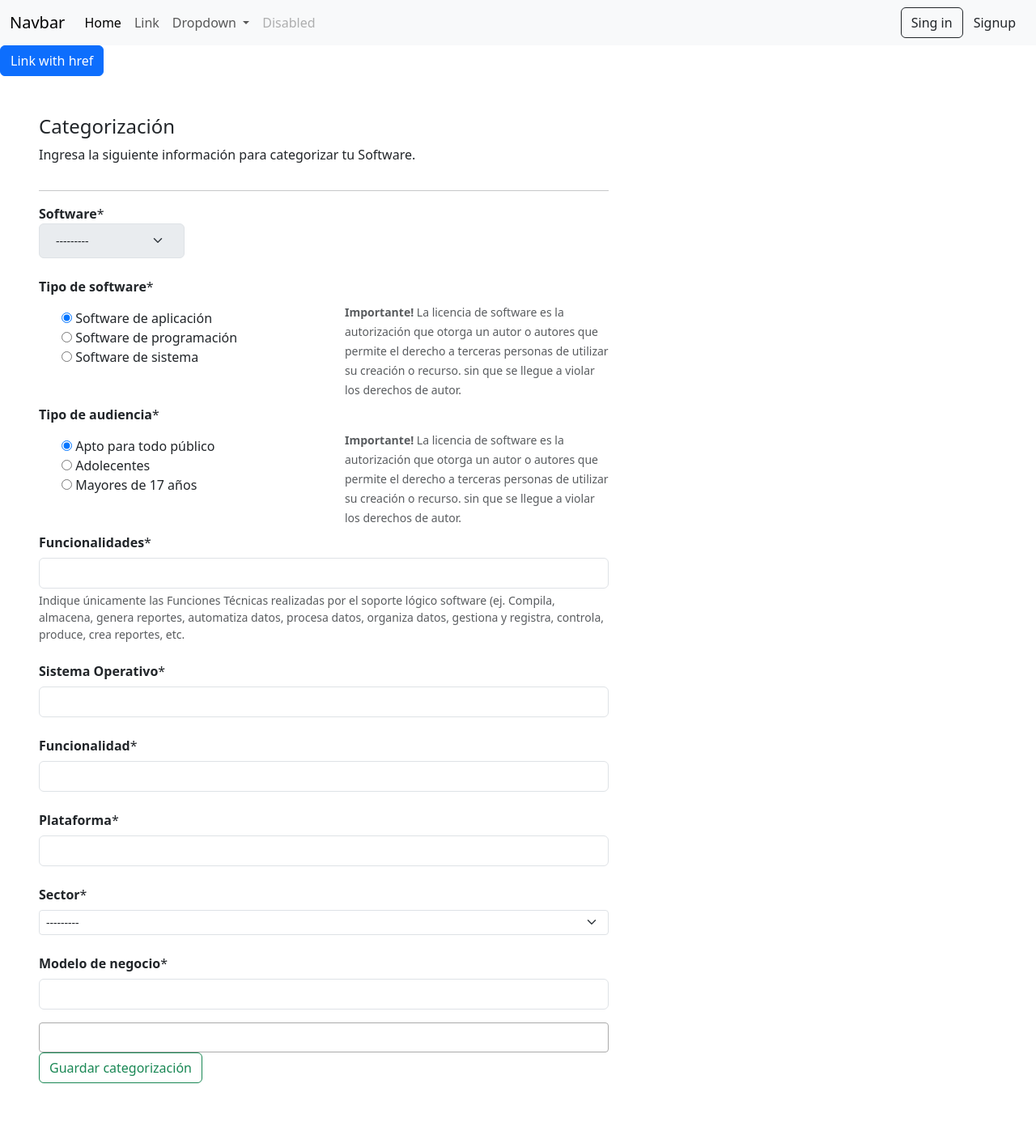
After one commit to JohnAlexGuerrero/prototipo, a Django app: page /1/categoria/ in a window 1280 px wide. The commit adds this page. Shown: the whole page at 81% size. Run offline with Django 5.2, Linux system fonts and the light colour scheme; tables that the repository leaves empty hold one stand-in row (values such as "Sample post"); lists and menus that the app fills with data are empty; some libraries are stand-ins or nearby versions.

```diff
--- a/apps/repository/forms.py
+++ b/apps/repository/forms.py
@@ -4,6 +4,28 @@ from django_countries.widgets import CountrySelectWidget
 from django import forms
 
 from repository.models import Software
+from repository.models import Category
+from authentication.models import CustomUser
+
+class CategoryForm(forms.ModelForm):
+
+    class Meta:
+        model = Category
+        fields = ("software","type_software","type_public","type_industry","os")
+
+        widgets = {
+            "software": forms.Select(attrs={'class':'border-0 bg-body-secondary form-select form-select-sm'}),
+            "type_software": forms.RadioSelect(attrs={'class':'form-ckeck-input'}),
+            "type_public": forms.RadioSelect(attrs={'class':'form-ckeck-input'}),
+            "type_industry": forms.Select(attrs={
+                'class':'form-select form-select-sm js-example-basic-single',
+            }),
+            "os": forms.Select(attrs={
+                'class':'form-control js-example-basic-single',
+                'placeholder': 'Selecciona los sistemas operativos',
+            })
+        }
+
 
 class SoftwareNewForm(forms.ModelForm):
     origin_country = CountryField().formfield()
--- a/apps/repository/models.py
+++ b/apps/repository/models.py
@@ -18,14 +18,35 @@ class TypeOfWork(models.IntegerChoices):
 
 class TypeFunctionSoftware(models.IntegerChoices):
     APPLICATION = 1, "Software de aplicación"
-    MANAGEMENT = 2, "Software de gestión"
-    PROGRAMMING = 3, "Software de desarrollo"
-    SYSTEM = 4, "Software de sistema"
+    PROGRAMMING = 2, "Software de programación"
+    SYSTEM = 3, "Software de sistema"
 
 class TypePublic(models.IntegerChoices):
     ALL_PUBLIC = 1, "Apto para todo público"
     TEENAGERS = 2, "Adolecentes"
     ADULT = 3, "Mayores de 17 años"
+
+class Sector(models.IntegerChoices):
+    HEALTH = 1,	"Salud"
+    EDUCATION = 2,	"Educación"
+    FINANCE = 3, "Finanzas"
+# 4	Manufactura
+# 5	Retail
+# 6	Transporte y logística
+# 7	Agricultura
+# 8	Gobierno
+# 9	Telecomunicaciones
+# 10	Energía
+# 11	Recursos Humanos
+# 12	Marketing
+# 13	Legal
+# 14	Construcción
+# 15	Turismo
+# 16	Bienes Raíces
+# 17	Entretenimiento
+# 18	Deportes
+# 19	Ciencia e investigación
+# 20	Servicios Públicos
 
 class Software(models.Model):
     title = models.CharField(("Software titulo"), max_length=150, null=False, unique=True)
@@ -58,8 +79,9 @@ class Software(models.Model):
 class Category(models.Model):
     software = models.OneToOneField(Software, verbose_name=("software"), on_delete=models.CASCADE)
     type_software = models.PositiveSmallIntegerField(("Tipo de software por funcionalidad"), choices=TypeFunctionSoftware.choices, default=TypeFunctionSoftware.APPLICATION)
-    type_public = models.PositiveSmallIntegerField(("Tipo de audiencia"), choices=TypePublic.choices)
-    collection = models.CharField(("categoria"), max_length=250, blank=True, null=True)
+    type_public = models.PositiveSmallIntegerField(("Tipo de audiencia"), choices=TypePublic.choices, default=TypePublic.ALL_PUBLIC)
+    type_industry = models.PositiveSmallIntegerField(("sector"), choices=Sector.choices)
+    # functions = models.CharField("functions", max_length=250, choices=Sector.choices)
     os = models.CharField(("sistema operativo"), max_length=250, blank=False, null=False)
 
     class Meta:
--- a/apps/repository/urls.py
+++ b/apps/repository/urls.py
@@ -1,8 +1,10 @@
 from django.urls import path
 
 from repository.views import SoftwareCreateView, SoftwareDetailView
+from repository.views import CategoryCreateView
 
 urlpatterns = [
     path('new/', SoftwareCreateView.as_view(), name='repository_new'),
     path('<slug:slug>/', SoftwareDetailView.as_view(), name='repository'),
+    path('<slug:slug>/categoria/', CategoryCreateView.as_view(), name='categorization'),
 ]
--- a/apps/repository/views.py
+++ b/apps/repository/views.py
@@ -2,14 +2,22 @@ from django.shortcuts import render
 from django.urls import reverse_lazy
 
 from repository.models import Software
+from repository.models import Category
 
 from repository.forms import SoftwareNewForm
+from repository.forms import CategoryForm
 
 from django.views.generic import CreateView
 from django.views.generic import TemplateView
 from django.views.generic import DetailView
 
 # Create your views here.
+class CategoryCreateView(CreateView):
+    model = Category
+    template_name = "repository/category/new.html"
+    form_class = CategoryForm
+    success_url = reverse_lazy('dashboard')
+
 class SoftwareCreateView(CreateView):
     model = Software
     template_name = "repository/new.html"
--- a/apps/templates/base/base-full-screen.html
+++ b/apps/templates/base/base-full-screen.html
@@ -20,7 +20,7 @@
 
     <link href="https://cdn.jsdelivr.net/npm/bootstrap@5.3.3/dist/css/bootstrap.min.css" rel="stylesheet" integrity="sha384-QWTKZyjpPEjISv5WaRU9OFeRpok6YctnYmDr5pNlyT2bRjXh0JMhjY6hW+ALEwIH" crossorigin="anonymous">
   </head>
-  <body>
+  <body class="bg-light">
     {% block content %}
     <h1>Hello, world!</h1>
 
--- a/apps/templates/home/index.html
+++ b/apps/templates/home/index.html
@@ -7,8 +7,8 @@ Home Index
 {% endblock title %}
 
 {% block content %}
+
+{% include "includes/navbar.html" %}
 <h1>Index</h1>
 
-<a href="{% url "login" %}">Sing in</a>
-<a href="{% url "signup" %}">Signup</a>
 {% endblock content %}
--- a/apps/templates/includes/navbar.html
+++ b/apps/templates/includes/navbar.html
@@ -27,10 +27,16 @@
             <a class="nav-link disabled" aria-disabled="true">Disabled</a>
           </li>
         </ul>
+        {% if user.is_authenticated %}
         <form class="d-flex" role="search">
           <input class="form-control me-2" type="search" placeholder="Search" aria-label="Search">
           <button class="btn btn-outline-success" type="submit">Search</button>
         </form>
+        {% else %}
+        <a href="{% url "login" %}" class="btn btn-outline-dark">Sing in</a>
+        <a href="{% url "signup" %}" class="btn">Signup</a>
+        {% endif %}
+
       </div>
     </div>
 </nav>
--- /dev/null
+++ b/apps/templates/repository/category/new.html
@@ -0,0 +1,128 @@
+{% extends "base/index.html" %}
+
+{% load static %}
+
+{% block title %}
+@{{user}} - categorización
+{% endblock title %}
+
+{% block cdn %}
+<script src="https://cdnjs.cloudflare.com/ajax/libs/axios/1.6.8/axios.min.js" integrity="sha512-PJa3oQSLWRB7wHZ7GQ/g+qyv6r4mbuhmiDb8BjSFZ8NZ2a42oTtAq5n0ucWAwcQDlikAtkub+tPVCw4np27WCg==" crossorigin="anonymous" referrerpolicy="no-referrer"></script>
+<link href="https://cdn.jsdelivr.net/npm/select2@4.1.0-rc.0/dist/css/select2.min.css" rel="stylesheet" />
+<script src="https://ajax.googleapis.com/ajax/libs/jquery/3.7.1/jquery.min.js"></script>
+{% endblock cdn %}
+
+{% block content %}
+<div class="d-flex justify-content-center flex-column p-5" style="width:50rem;">
+    <h1 class="h4">Categorización</h1>
+    <p>Ingresa la siguiente información para categorizar tu Software.</p>
+    <hr>
+
+    <form method="POST">
+        {% csrf_token %}
+        <div class="mb-3">
+            <label for="basic-url" class="form-label m-0"><strong>Software</strong>* </label>
+            <div class="input-group">
+                <span class="input-group-text bg-body-secondary">{{form.software}}</span>
+            </div>
+            <div class="form-text"></div>
+        </div>
+        <div class="mb-3">
+            <label for="" class="col-form-label m-0"><strong>Tipo de software</strong>*</label>
+            <div class="row">
+                <div class="col form-check form-switch w-25 mt-2">
+                    {{form.type_software}}
+                </div>
+                <div class="col-sm w-25">
+                    <span id="passwordHelpInline" class="form-text">
+                        <strong>Importante! </strong>
+                        La licencia de software es la autorización que otorga un autor o autores que permite el derecho a terceras personas de utilizar su creación o recurso.
+                        sin que se llegue a violar los derechos de autor.
+                    </span>
+                </div>
+        </div>
+        <div class="mb-3">
+            <label for="" class="col-form-label m-0"><strong>Tipo de audiencia</strong>*</label>
+            <div class="row">
+                <div class="col form-check form-switch w-25 mt-2">
+                    {{form.type_public}}
+                </div>
+                <div class="col-sm w-25">
+                    <span id="passwordHelpInline" class="form-text">
+                        <strong>Importante! </strong>
+                        La licencia de software es la autorización que otorga un autor o autores que permite el derecho a terceras personas de utilizar su creación o recurso.
+                        sin que se llegue a violar los derechos de autor.
+                    </span>
+                </div>
+        </div>
+        <div class="mb-3">
+            <label for="" class="col-form-label m-0"><strong>Funcionalidades</strong>*</label>
+            <div class="w-100">
+                {{form.os}}
+            </div>
+            <div class="form-text" style="max-width: 750px;">Indique únicamente las Funciones Técnicas realizadas por el soporte lógico software (ej. Compila, almacena, genera reportes, automatiza datos, procesa datos, organiza datos, gestiona y registra, controla, produce, crea reportes, etc.</div>
+        </div>
+        <div class="mb-3">
+            <label for="" class="col-form-label m-0"><strong>Sistema Operativo</strong>*</label>
+            <div class="w-100">
+                {{form.os}}
+            </div>
+            <span id="passwordHelpInline" class="form-text">
+            </span>
+        </div>
+        <div class="mb-3">
+            <label for="" class="col-form-label m-0"><strong>Funcionalidad</strong>*</label>
+            <div class="w-100">
+                {{form.os}}
+            </div>
+            <span id="passwordHelpInline" class="form-text">
+            </span>
+        </div>
+        <div class="mb-3">
+            <label for="" class="col-form-label m-0"><strong>Plataforma</strong>*</label>
+            <div class="w-100">
+                {{form.os}}
+            </div>
+            <span id="passwordHelpInline" class="form-text">
+            </span>
+        </div>
+        <div class="mb-3">
+            <label for="" class="col-form-label m-0"><strong>Sector</strong>*</label>
+            <div class="w-100">
+                {{form.type_industry}}
+            </div>
+            <span id="passwordHelpInline" class="form-text">
+            </span>
+        </div>
+        <div class="mb-3">
+            <label for="" class="col-form-label m-0"><strong>Modelo de negocio</strong>*</label>
+            <div class="w-100">
+                {{form.os}}
+            </div>
+            <span id="passwordHelpInline" class="form-text">
+            </span>
+        </div>
+        <select class="js-example-basic-multiple form-control" name="states[]" multiple="multiple">
+            <option value="AL">Alabama</option>
+            <option value="AL">Alabama FGFG</option>
+              ...
+            <option value="WY">Wyoming</option>
+        </select>
+
+        <input type="submit" value="Guardar categorización" class="btn btn-outline-success">
+    </form>
+
+    <small>
+    </small>
+</div>
+
+{% endblock content %}
+
+{% block javascript %}
+<script src="https://cdn.jsdelivr.net/npm/select2@4.1.0-rc.0/dist/js/select2.min.js"></script>
+<script>
+    $(document).ready(function() {
+        $('.js-example-basic-multiple').select2();
+    });
+</script>
+{% endblock javascript %}
--- a/apps/templates/repository/detail.html
+++ b/apps/templates/repository/detail.html
@@ -28,7 +28,7 @@
         </svg>
         Código fuente
     </a>
-    <a class="icon-link list-group-item list-group-item-action" href="#">
+    <a class="icon-link list-group-item list-group-item-action" href="{% url "categorization" slug=software.slug %}">
         <svg xmlns="http://www.w3.org/2000/svg" width="16" height="16" fill="currentColor" class="bi bi-folder" viewBox="0 0 16 16">
             <path d="M.54 3.87.5 3a2 2 0 0 1 2-2h3.672a2 2 0 0 1 1.414.586l.828.828A2 2 0 0 0 9.828 3h3.982a2 2 0 0 1 1.992 2.181l-.637 7A2 2 0 0 1 13.174 14H2.826a2 2 0 0 1-1.991-1.819l-.637-7a2 2 0 0 1 .342-1.31zM2.19 4a1 1 0 0 0-.996 1.09l.637 7a1 1 0 0 0 .995.91h10.348a1 1 0 0 0 .995-.91l.637-7A1 1 0 0 0 13.81 4zm4.69-1.707A1 1 0 0 0 6.172 2H2.5a1 1 0 0 0-1 .981l.006.139q.323-.119.684-.12h5.396z"/>
         </svg>
```
Also changed, not shown: apps/templates/authentication/login.html (+40 -10 lines), apps/repository/migrations/0002_software_created_at_software_date_created_and_more.py, apps/repository/migrations/0002_software_created_at_software_updated_at.py (deleted), apps/repository/migrations/0003_software_date_created.py (deleted), apps/repository/migrations/0004_software_origin_country_software_type_of_work.py (deleted).
